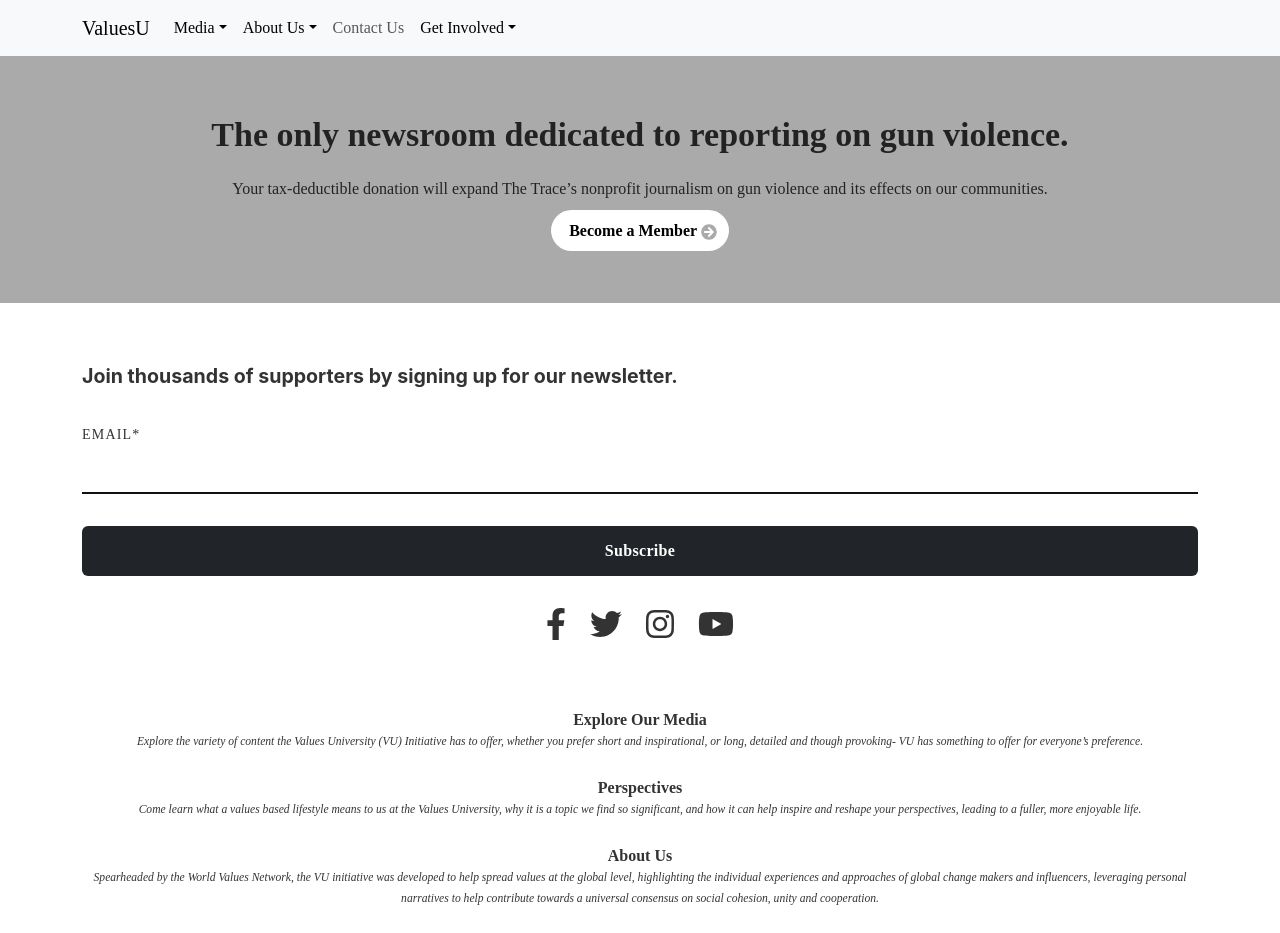
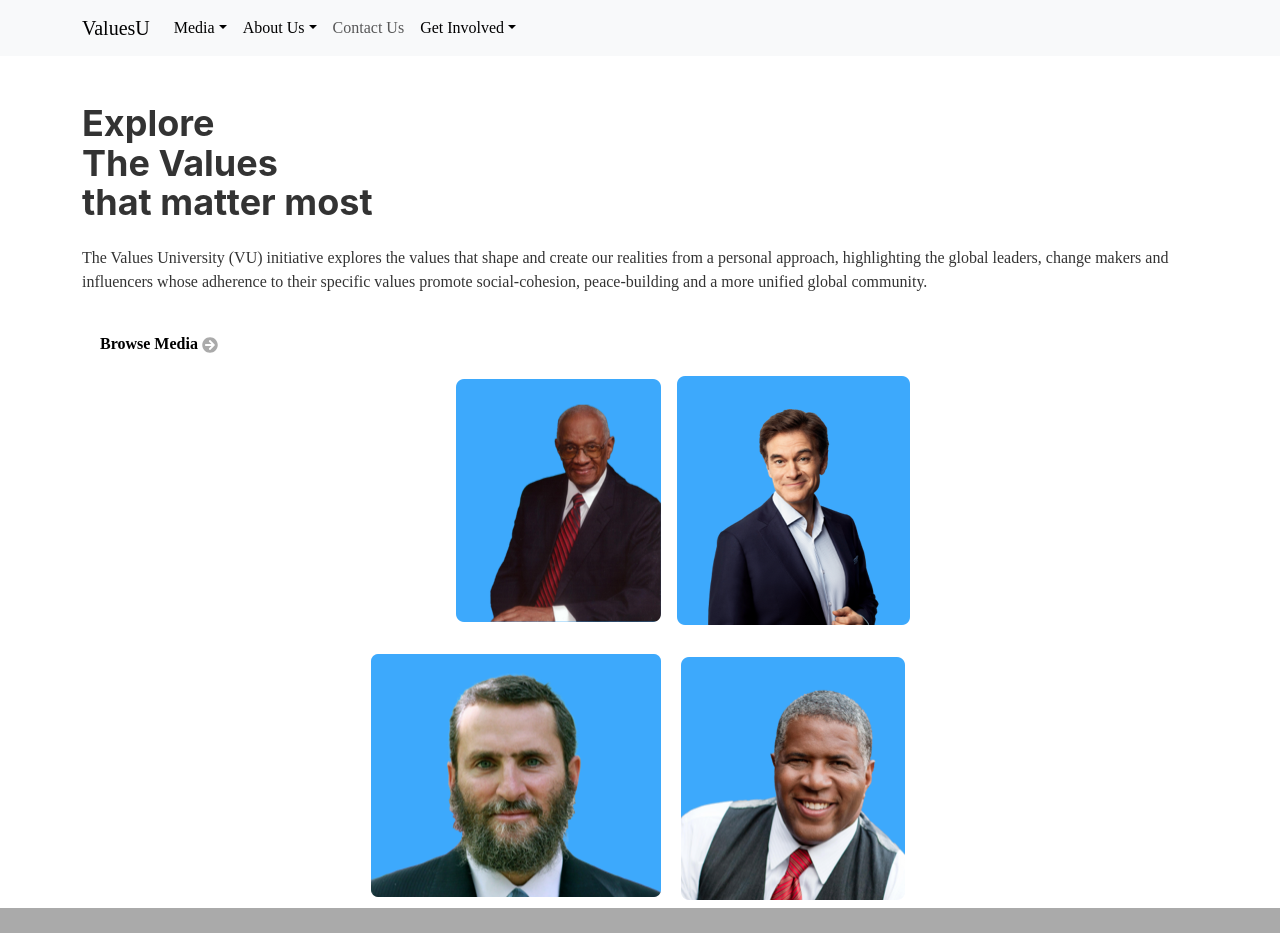
Before and after one commit to greenfieldian/values-u, a Gatsby site: page / in a window 1280 px wide. Shown: the top 933 px of the page. Built offline with nearby package versions, Linux system fonts and the light colour scheme; Gatsby itself is replaced by a stand-in of ours.

Commit message:
commit changes

```diff
--- /dev/null
+++ b/src/components/HomeHero.js
@@ -0,0 +1,72 @@
+import * as React from "react"
+import { Link } from "gatsby"
+import { Container, Row } from "react-bootstrap"
+import { FaArrowCircleRight } from 'react-icons/fa';
+import { StaticImage } from 'gatsby-plugin-image'
+
+
+
+const HomeHero = () => (
+    <section>
+        <div>
+            <div className="pt-5 position-relative">
+                <Container>
+                    <Row className="justify-content-center">
+                        <div className="col-sm-11 col-md-10 col-lg-7 col-xl order-lg-2">
+                            <div className="position-relative d-flex align-items-center justify-content-center h-100">
+                                <div className="position-relative w-100">
+                                    <div className="d-flex justify-content-center">
+                                        <div className="d-flex justify-content-center align-items-end flex-column">
+                                            <div className="position-relative m-2">
+                                                <div className="position-relative overflow-hidden">
+                                                    <StaticImage
+                                                        src="../images/virgil-woods.png"
+                                                    />
+                                                </div>
+                                            </div>
+                                            <div className="position-relative m-2 mt-lg-4">
+                                                <div className="position-relative overflow-hidden">
+                                                    <StaticImage
+                                                        src="../images/rabbi-shmuley.png"
+                                                    />
+                                                </div>
+                                            </div>
+                                        </div>
+                                        <div className="d-flex justify-content-start align-items-center flex-column">
+                                            <div className="position-relative m-2">
+                                                <div className="position-relative overflow-hidden">
+                                                    <StaticImage
+                                                        src="../images/mehmet-oz.png"
+                                                    />
+                                                </div>
+                                            </div>
+                                            <div className="position-relative m-2 mt-lg-4">
+                                                <div className="position-relative overflow-hidden">
+                                                    <StaticImage
+                                                        src="../images/robert-smith.png"
+                                                    />
+                                                </div>
+                                            </div>
+                                        </div>
+                                    </div>
+                                </div>
+                            </div>
+                        </div>
+                        <div>
+                            <h1>Explore <br />
+                            <b>The Values</b> <br/> that matter most</h1>
+                        </div>
+                        <div>
+                            <p>The Values University (VU) initiative explores the values that shape and create our realities from a personal approach, highlighting the global leaders, change makers and influencers whose adherence to their specific values promote social-cohesion, peace-building and a more unified global community.</p>
+                        </div>
+                        <div>
+                            <Link to="/videos" className="hero-btn">Browse Media <FaArrowCircleRight className="fa-arrow-right" /></Link>
+                        </div>
+                    </Row>
+                </Container>
+            </div>
+        </div>
+    </section>
+)
+
+export default HomeHero
--- a/src/components/donate.js
+++ b/src/components/donate.js
@@ -10,7 +10,7 @@
             <div className="donate-cta">
                 <h2>The only newsroom dedicated to reporting on gun violence.</h2>
                 <p>Your tax-deductible donation will expand The Trace’s nonprofit journalism on gun violence and its effects on our communities.</p>
-                <Link className="cta-btn">Become a Member <FaArrowCircleRight className="fa-arrow-right" /></Link>
+                <Link className="cta-btn" to='/donate'>Become a Member <FaArrowCircleRight className="fa-arrow-right" /></Link>
             </div>
         </div>
     </section>
--- a/src/components/footer.js
+++ b/src/components/footer.js
@@ -4,6 +4,7 @@
 import { FontAwesomeIcon } from '@fortawesome/react-fontawesome';
 import { library } from '@fortawesome/fontawesome-svg-core';
 import { fab } from '@fortawesome/free-brands-svg-icons';
+import { IoMail } from "react-icons/io5";
 
 import '../styles/footer.css';
 
@@ -18,8 +19,9 @@
                             <h4 className="footer_heading">Join thousands of supporters by signing up for our newsletter.</h4>
                             <div className="sub_contain">
                                 <div className="input_contain">
-                                    <label>EMAIL*</label>
-                                    <input className="footer_input"></input>
+                                    <label className="visually-hidden">EMAIL*</label>
+                                    <input className="footer_input" placeholder="Email address"></input>
+                                    <IoMail className="email-icon"/>
                                 </div>
                                 <div>
                                     <Button className="footer_btn" variant="dark">Subscribe</Button>
@@ -41,7 +43,7 @@
                         <nav>
                             <dl>
                                 <dt>
-                                    <Link link="/videos">Explore Our Media</Link>
+                                    <Link to="/videos">Explore Our Media</Link>
                                 </dt>
                                 <dd>Explore the variety of content the Values University (VU) Initiative has to offer, whether you prefer short and inspirational, or long, detailed and though provoking- VU has something to offer for everyone’s preference.</dd>
                                 {/*
@@ -51,17 +53,17 @@
                                 <Descript>Shop Values University merchandise and subscriptions. Additionally, every week guest speaker specific merchandise will be added, so you could read, learn and listen to more of your favorite Values University speakers.</Descript>
                                 */}
                                 <dt>
-                                    <Link link="/blog">Perspectives</Link>
+                                    <Link to="/blog">Perspectives</Link>
                                 </dt>
                                 <dd>Come learn what a values based lifestyle means to us at the Values University, why it is a topic we find so significant, and how it can help inspire and reshape your perspectives, leading to a fuller, more enjoyable life. </dd>
 
                                 <dt>
-                                    <Link link="/about-us">About Us</Link>
+                                    <Link to="/about-us">About Us</Link>
                                 </dt>
                                 <dd>Spearheaded by the World Values Network, the VU initiative was developed  to help spread values  at the global level, highlighting  the individual experiences and approaches of global change makers and influencers, leveraging  personal narratives to help contribute towards a universal consensus on social cohesion, unity and cooperation. </dd>
 
                                 <dt>
-                                    <Link link="/contact-us">Get In Touch</Link>
+                                    <Link to="/contact-us">Get In Touch</Link>
                                 </dt>
                                 <dd>Have any questions, feeling inspired and want to get involved, or simply want to provide some feedback? Contact us through our online submission form- we would love to hear from you.</dd>
                             </dl>
--- a/src/components/layout.css
+++ b/src/components/layout.css
@@ -589,6 +589,18 @@
   }
 }
 
+/* HOMEPAGE HERO */
+.hero-btn {
+  padding: 12px 12px 12px 18px !important;
+  background-color: #fff;
+  border-radius: 100px;
+  text-decoration: none;
+  color: #000;
+  font-weight: 700;
+  margin-top: .5rem ;
+  display: inline-block;
+}
+
 
 /* BOOTSTRAP OVERRIDES */
 
--- a/src/pages/contact.js
+++ b/src/pages/contact.js
@@ -3,6 +3,8 @@
 import Hero from '../components/hero'
 import Donate from '../components/donate'
 import { Container, Row, Form, Button } from 'react-bootstrap'
+
+import '../styles/contact.css'
 
 const ContactPage = () => (
     <Layout>
--- a/src/pages/index.js
+++ b/src/pages/index.js
@@ -1,14 +1,16 @@
 import * as React from "react"
 import 'bootstrap/dist/css/bootstrap.min.css';
-
 import Layout from "../components/layout"
 import Seo from "../components/seo"
 import Donate from "../components/donate";
-import VideoPoll from "../components/videopoll";
+
+import HomeHero from '../components/HomeHero';
+
 
 const IndexPage = () => (
   <Layout>
     <Seo title="Home" />
+    <HomeHero />
     <Donate />
   </Layout>
 )
--- a/src/styles/footer.css
+++ b/src/styles/footer.css
@@ -12,22 +12,30 @@
 }
 .input_contain {
     margin-bottom: 2rem;
+    position: relative;
 }
 .input_contain label {
     font-size: .875rem;
     letter-spacing: 1.2px;
 }
 .footer_input {
-    border: 0;
-    border-bottom: 2px;
-    border-bottom-color: currentcolor;
-    border-bottom-style: none;
-    border-style: solid;
+    -webkit-appearance: none;
+    -moz-appearance: none;
+    appearance: none;
     background-color: transparent;
-    padding: .5rem 1rem;
-    color: #111;
-    height: 3em;
+    border-radius: 0;
+    -webkit-box-shadow: none;
+    box-shadow: none;
+    padding: 12px 12px 12px 40px;
+    font-size: 16px;
+    color: inherit;
+    font-weight: 400;
+    font-family: aktiv-grotesk,sans-serif;
+    line-height: 1.65;
+    background: #d8d8d8;
     width: 100%;
+    border-radius: 5px;
+    border: 1px solid transparent;
 }
 .footer_btn {
     width: 100%;
@@ -65,6 +73,10 @@
 .main-nav-container {
     padding: 30px 0;
 }
+.main-nav-container a {
+    text-decoration: none;
+    color: #000;
+}
 .footer-legal-link {
     font-size: .875rem;
     text-decoration: underline;
@@ -73,3 +85,23 @@
     font-size: .875rem;
     margin-left: auto;
 }
+.email-icon {
+    position: absolute;
+    top: 50%;
+    left: 10px;
+    height: 20px;
+    width: 20px;
+    color: var(--c-spot);
+    -webkit-transform: translateY(-50%);
+    transform: translateY(-50%);
+}
+.visually-hidden {
+    border: 0;
+    clip: rect(0 0 0 0);
+    height: 1px;
+    margin: -1px;
+    overflow: hidden;
+    padding: 0;
+    position: absolute;
+    width: 1px;
+}
```
Also changed, not shown: src/pages/page-2.js (deleted, +0 -16 lines), src/pages/video.js (added, +52 -0 lines), src/images/mehmet-oz.png (added), src/images/rabbi-shmuley.png (added), src/images/robert-smith.png (added), src/images/virgil-woods.png (added), src/styles/contact.css (added).
